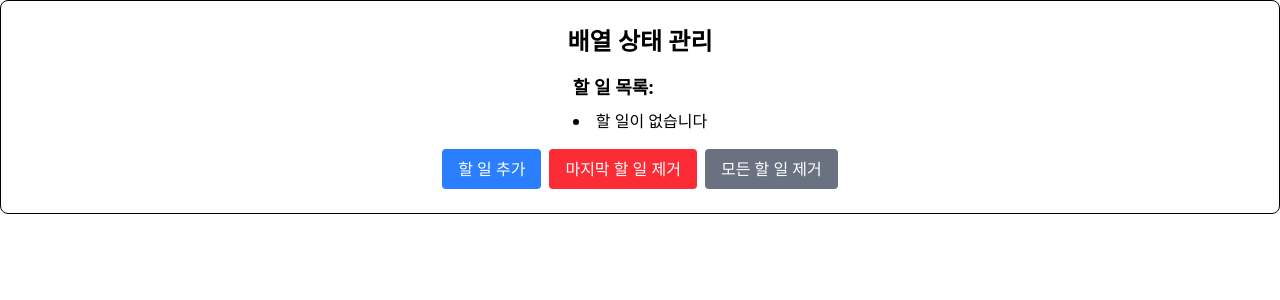
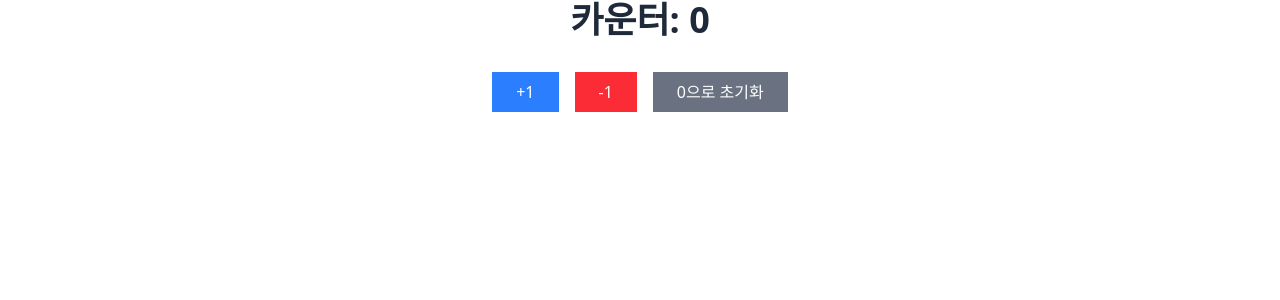
Before and after one commit to yu-rim98/sesac-practice, a React (Vite) app in the folder hello-react/: page / in a window 1280 px wide. Shown: the top 300 px of the page. Built offline with nearby package versions, Linux system fonts and the light colour scheme.

Commit message:
State 실습 2 - 숫자 상태 증가, 감소, 초기화

```diff
--- a/hello-react/src/App.jsx
+++ b/hello-react/src/App.jsx
@@ -1,9 +1,9 @@
-import ArrayState from "./components/State/ArrayState";
+import Main from "./components/Main";
 
 function App() {
   return (
     <>
-      <ArrayState />
+      <Main />
     </>
   );
 }
--- /dev/null
+++ b/hello-react/src/components/Counter/Counter.jsx
@@ -0,0 +1,50 @@
+import React, { useState } from "react";
+
+const Counter = () => {
+  const [count, setCount] = useState(0);
+
+  function increment() {
+    console.log("1 증가");
+    // 상태 업데이트 로직
+    setCount(count + 1);
+  }
+
+  function decrement() {
+    console.log("1 감소");
+    // 상태 업데이트 로직
+    setCount(count - 1);
+  }
+
+  function reset() {
+    console.log("0으로 초기화");
+    // 상태 업데이트 로직
+    setCount(0);
+  }
+  return (
+    <div className="flex flex-col items-center justify-center">
+      <h2 className="text-4xl font-bold text-gray-800 mb-8">카운터: {count}</h2>
+      <div className="flex gap-4">
+        <button
+          className="bg-blue-500  text-white px-6 py-2 cursor-pointer"
+          onClick={increment}
+        >
+          +1
+        </button>
+        <button
+          className="bg-red-500  text-white px-6 py-2 cursor-pointer"
+          onClick={decrement}
+        >
+          -1
+        </button>
+        <button
+          className="bg-gray-500  text-white px-6 py-2 cursor-pointer"
+          onClick={reset}
+        >
+          0으로 초기화
+        </button>
+      </div>
+    </div>
+  );
+};
+
+export default Counter;
--- a/hello-react/src/components/Main.jsx
+++ b/hello-react/src/components/Main.jsx
@@ -1,6 +1,5 @@
-import UserCard from "./UserCard/UserCard";
-import UserCardContainer from "./UserCard/UserCardContainer";
+import Counter from "./Counter/Counter";
 
 export default function Main() {
-  return <UserCardContainer />;
+  return <Counter />;
 }
```
